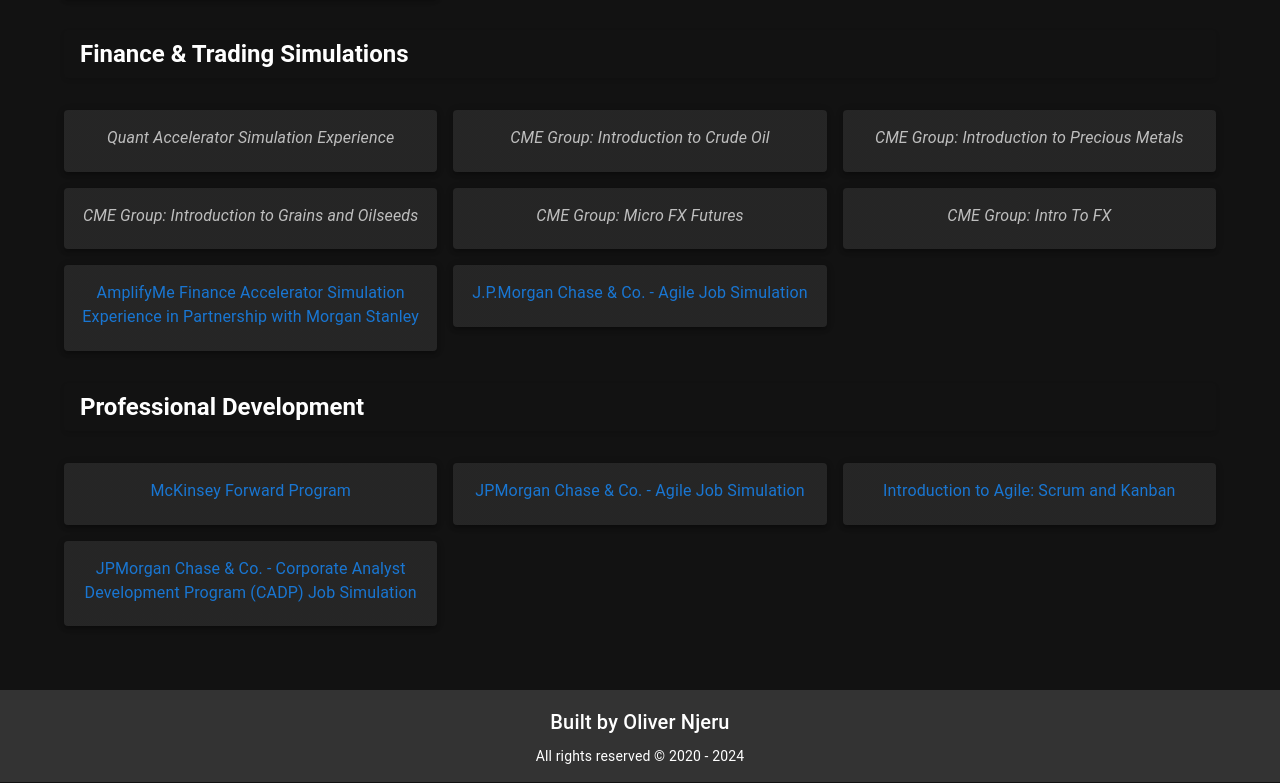
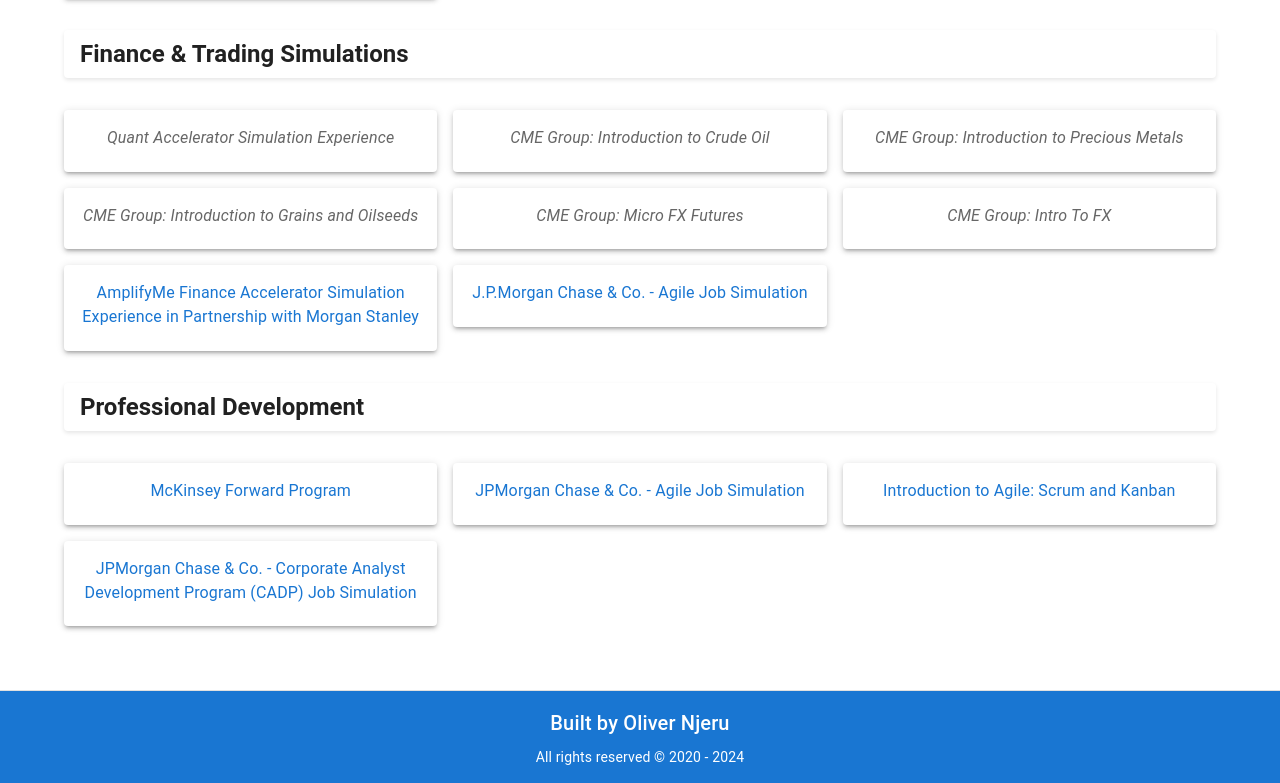
Before and after one commit to olivernjeru/olivernjeru.github.io, a React (Create React App) app: page / in a window 1280 px wide. Shown: the part 7256-8039 px from the top of the page. Built offline with nearby package versions, Linux system fonts and the light colour scheme.

Commit message:
make app theme dynamic and dependent on user's system settings for theme

```diff
--- a/src/App.js
+++ b/src/App.js
@@ -1,5 +1,5 @@
-import React, { useEffect } from "react";
-import { CssBaseline, ThemeProvider, createTheme } from '@mui/material';
+import React, { useEffect, useState } from "react";
+import { CssBaseline, ThemeProvider, createTheme } from "@mui/material";
 import Navbar from "./components/Navbar";
 import HomePage from "./components/HomePage";
 import Education from "./components/Education";
@@ -9,15 +9,37 @@ import Skills from "./components/Skills";
 import Awards from "./components/Awards";
 import Certificates from "./components/Certificates";
 import Footer from "./components/Footer";
-import Divider from '@mui/material/Divider';
-
-const theme = createTheme({
-  palette: {
-    mode: 'dark',
-  },
-});
+import Divider from "@mui/material/Divider";
 
 function App() {
+  const [themeMode, setThemeMode] = useState("light");
+
+  useEffect(() => {
+    // Detect system color scheme
+    const mediaQuery = window.matchMedia("(prefers-color-scheme: dark)");
+    const handleChange = () => {
+      setThemeMode(mediaQuery.matches ? "dark" : "light");
+    };
+
+    // Set the initial theme
+    handleChange();
+
+    // Add listener to detect changes
+    mediaQuery.addEventListener("change", handleChange);
+
+    // Clean up the event listener
+    return () => {
+      mediaQuery.removeEventListener("change", handleChange);
+    };
+  }, []);
+
+  // Create theme dynamically
+  const theme = createTheme({
+    palette: {
+      mode: themeMode,
+    },
+  });
+
   useEffect(() => {
     // Add styles to prevent overflow and make Watson Assistant responsive
     const style = document.createElement("style");
@@ -71,6 +93,7 @@ function App() {
         <Awards />
         <Divider />
         <Certificates />
+        <Divider />
         <Footer />
       </div>
     </ThemeProvider>
```
